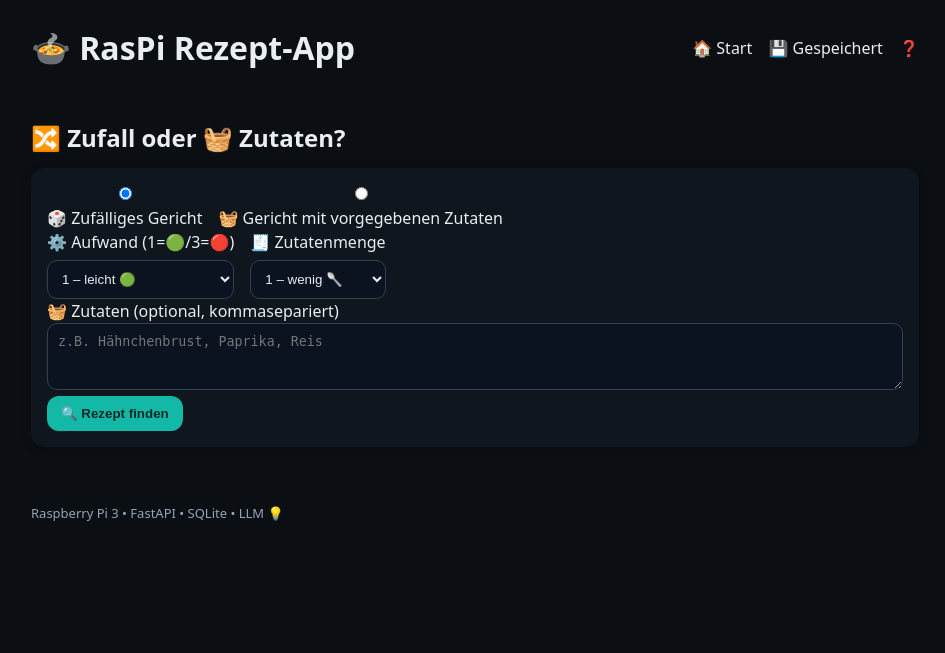
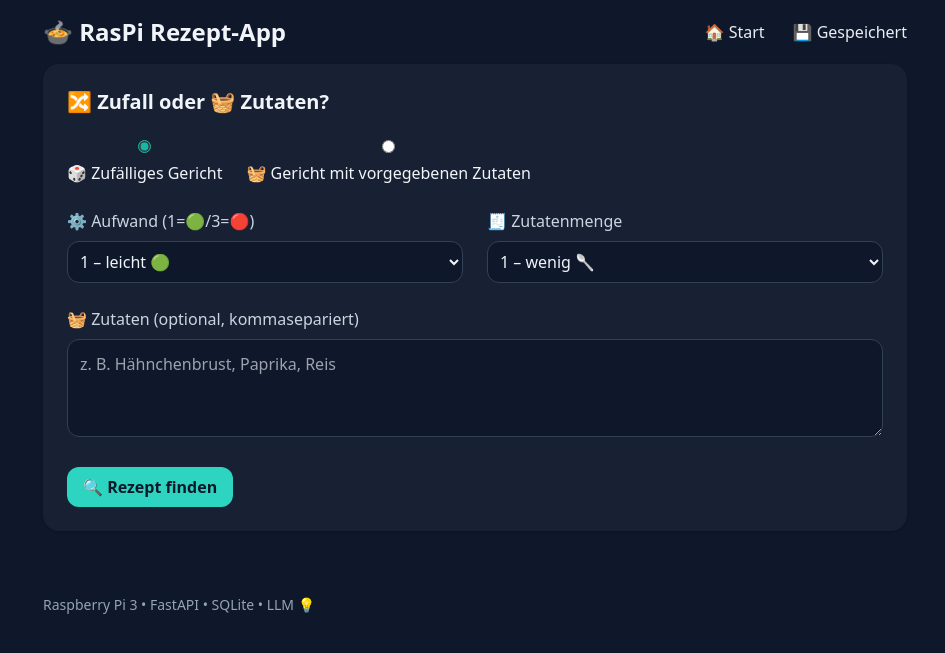
Before and after one commit to jaypem/recipes-app, a FastAPI app: page / in a window 1280 px wide. Shown: the top 653 px of the page, without its empty margins (165-1110 px from the left). Run offline with FastAPI, Linux system fonts and the light colour scheme; some libraries are stand-ins or nearby versions.

Commit message:
gpt 5 generation

```diff
--- a/app/main.py
+++ b/app/main.py
@@ -1,4 +1,5 @@
-from typing import Optional, List
+import os
+from typing import List, Optional
 from fastapi import FastAPI, Request, Form, Query
 from fastapi.responses import RedirectResponse, HTMLResponse
 from fastapi.staticfiles import StaticFiles
@@ -28,15 +29,20 @@
 @app.post("/generate", response_class=HTMLResponse)
 def post_generate(
     request: Request,
-    mode: str = Form(...),  # "random" | "ingredients"
-    difficulty: int = Form(...),  # 1..3
-    ingredient_load: int = Form(...),  # 1..3
-    ingredients: Optional[str] = Form(None),  # comma separated
+    mode: str = Form(...),
+    difficulty: int = Form(...),
+    ingredient_load: int = Form(...),
+    ingredients: Optional[str] = Form(None),
 ):
     ing_list: List[str] = []
     if mode == "ingredients" and ingredients:
         ing_list = [s.strip() for s in ingredients.split(",") if s.strip()]
-    recipe: Recipe = generate_recipe(mode, ing_list, difficulty, ingredient_load)
+    try:
+        recipe: Recipe = generate_recipe(mode, ing_list, difficulty, ingredient_load)
+    except Exception as e:
+        return templates.TemplateResponse(
+            "index.html", {"request": request, "error": str(e)}
+        )
     return templates.TemplateResponse(
         "recipe.html", {"request": request, "recipe": recipe}
     )
@@ -89,3 +95,8 @@
 def remove(recipe_id: int):
     delete_recipe(recipe_id)
     return RedirectResponse(url="/saved", status_code=303)
+
+
+@app.get("/health")
+def healthz():
+    return {"status": "ok"}
--- a/app/templates/base.html
+++ b/app/templates/base.html
@@ -4,22 +4,22 @@
   <meta charset="utf-8">
   <meta name="viewport" content="width=device-width, initial-scale=1">
   <title>🍲 RasPi Rezept-App</title>
+  <script src="https://cdn.tailwindcss.com"></script>
   <link rel="stylesheet" href="/static/styles.css">
 </head>
-<body>
-  <header class="container">
-    <h1>🍲 RasPi Rezept-App</h1>
-    <nav>
-      <a href="/">🏠 Start</a>
-      <a href="/saved">💾 Gespeichert</a>
-      <a href="https://github.com/" target="_blank" rel="noreferrer">❓</a>
+<body class="bg-slate-900 text-slate-100">
+  <header class="max-w-4xl mx-auto px-4 py-4 flex items-center justify-between">
+    <h1 class="text-2xl font-bold">🍲 RasPi Rezept-App</h1>
+    <nav class="flex items-center gap-4 text-slate-300">
+      <a class="hover:text-white" href="/">🏠 Start</a>
+      <a class="hover:text-white" href="/saved">💾 Gespeichert</a>
     </nav>
   </header>
-  <main class="container">
+  <main class="max-w-4xl mx-auto px-4 pb-10">
     {% block content %}{% endblock %}
   </main>
-  <footer class="container small">
-    <p>Raspberry Pi 3 • FastAPI • SQLite • LLM 💡</p>
+  <footer class="max-w-4xl mx-auto px-4 py-6 text-sm text-slate-400">
+    Raspberry Pi 3 • FastAPI • SQLite • LLM 💡
   </footer>
 </body>
 </html>
--- a/app/templates/index.html
+++ b/app/templates/index.html
@@ -1,23 +1,31 @@
 {% extends "base.html" %}
 {% block content %}
-  <h2>🔀 Zufall oder 🧺 Zutaten?</h2>
-  <form action="/generate" method="post" class="card">
-    <div class="row">
-      <label><input type="radio" name="mode" value="random" checked> 🎲 Zufälliges Gericht</label>
-      <label><input type="radio" name="mode" value="ingredients"> 🧺 Gericht mit vorgegebenen Zutaten</label>
+  <section class="bg-slate-800/60 rounded-2xl shadow p-6 space-y-6">
+    <h2 class="text-xl font-semibold">🔀 Zufall oder 🧺 Zutaten?</h2>
+    <form action="/generate" method="post" class="space-y-6">
+      <div class="flex flex-wrap gap-6">
+        <label class="flex items-center gap-2">
+          <input type="radio" name="mode" value="random" checked class="accent-teal-500">
+          <span>🎲 Zufälliges Gericht</span>
+        </label>
+        <label class="flex items-center gap-2">
+          <input type="radio" name="mode" value="ingredients" class="accent-teal-500">
+          <span>🧺 Gericht mit vorgegebenen Zutaten</span>
+        </label>
       </div>
 
-    <div class="row">
-      <label>⚙️ Aufwand (1=🟢/3=🔴)
-        <select name="difficulty" required>
+      <div class="grid sm:grid-cols-2 gap-6">
+        <label class="block">
+          <span class="text-slate-300">⚙️ Aufwand (1=🟢/3=🔴)</span>
+          <select name="difficulty" required class="mt-2 w-full rounded-xl border border-slate-700 bg-slate-900 p-2 focus:outline-none focus:ring focus:ring-teal-500">
             <option value="1">1 – leicht 🟢</option>
             <option value="2">2 – mittel 🟡</option>
             <option value="3">3 – aufwendig 🔴</option>
           </select>
         </label>
-
-      <label>🧾 Zutatenmenge
-        <select name="ingredient_load" required>
+        <label class="block">
+          <span class="text-slate-300">🧾 Zutatenmenge</span>
+          <select name="ingredient_load" required class="mt-2 w-full rounded-xl border border-slate-700 bg-slate-900 p-2 focus:outline-none focus:ring focus:ring-teal-500">
             <option value="1">1 – wenig 🥄</option>
             <option value="2">2 – mittel 🍽️</option>
             <option value="3">3 – viele 🍲</option>
@@ -25,9 +33,15 @@
         </label>
       </div>
 
-    <label>🧺 Zutaten (optional, kommasepariert)</label>
-    <textarea name="ingredients" rows="3" placeholder="z.B. Hähnchenbrust, Paprika, Reis"></textarea>
+      <label class="block">
+        <span class="text-slate-300">🧺 Zutaten (optional, kommasepariert)</span>
+        <textarea name="ingredients" rows="3" placeholder="z. B. Hähnchenbrust, Paprika, Reis"
+          class="mt-2 w-full rounded-xl border border-slate-700 bg-slate-900 p-3 focus:outline-none focus:ring focus:ring-teal-500"></textarea>
+      </label>
 
-    <button type="submit">🔍 Rezept finden</button>
+      <button type="submit" class="rounded-xl bg-teal-400 px-4 py-2 font-semibold text-slate-900 hover:brightness-95 active:brightness-90">
+        🔍 Rezept finden
+      </button>
     </form>
+  </section>
 {% endblock %}
--- a/app/templates/notfound.html
+++ b/app/templates/notfound.html
@@ -1,4 +1,6 @@
 {% extends "base.html" %}
 {% block content %}
-  <p>🥲 Rezept nicht gefunden.</p>
+  <div class="bg-slate-800/60 rounded-2xl p-6">
+    <p>🥲 Rezept nicht gefunden.</p>
+  </div>
 {% endblock %}
```
Also changed, not shown: app/static/styles.css (+121 -18 lines), app/templates/recipe.html (+37 -11 lines), app/templates/saved.html (+31 -11 lines), README.md. Lines whose indentation alone changed are shown as unchanged.
